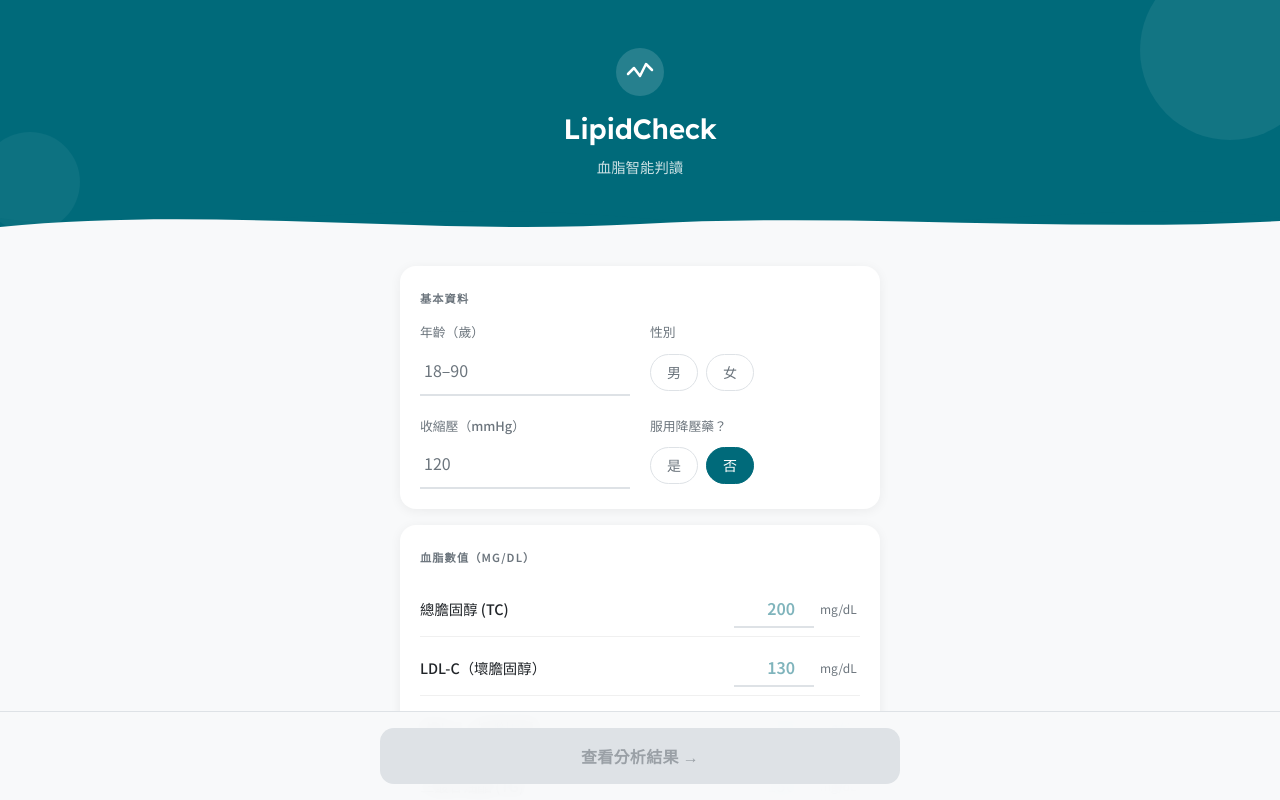
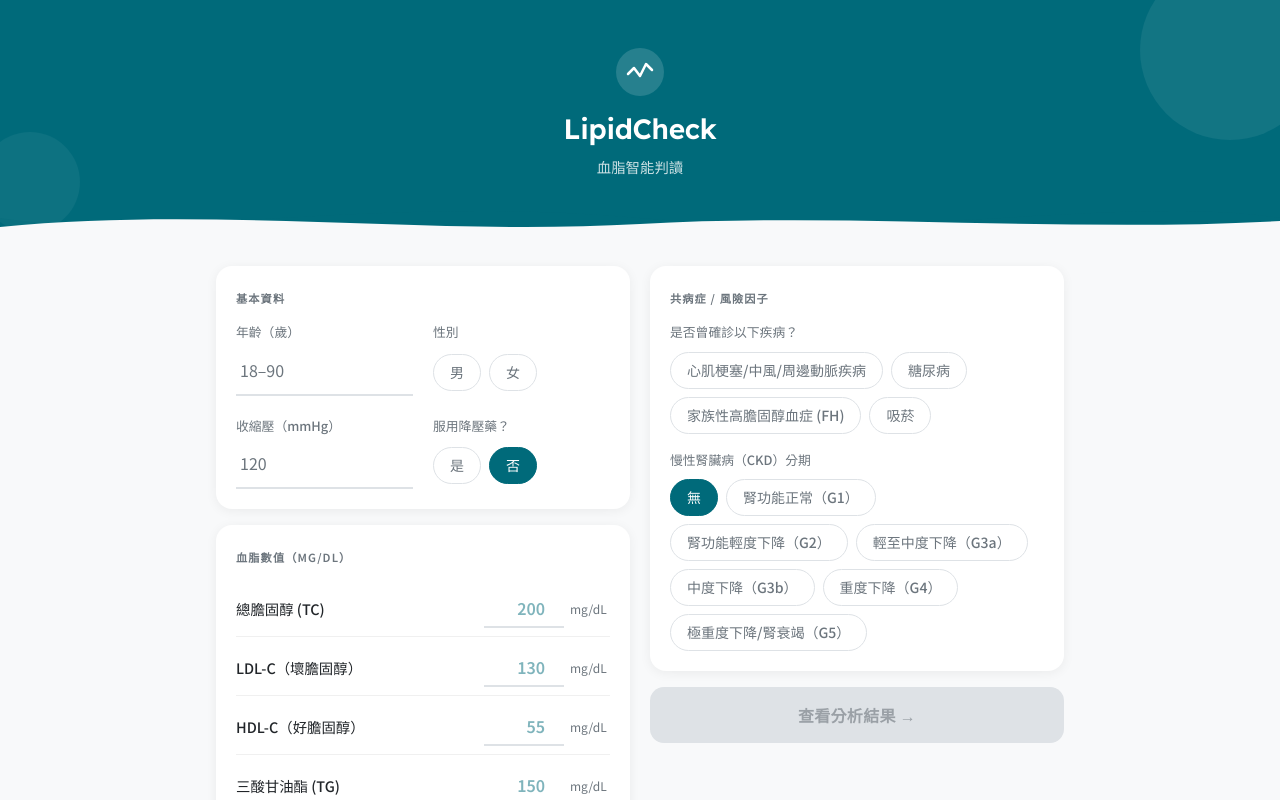
Before and after one commit to junzhi1117-web/lipidcheck, a React (Vite) app: page / in a window 1280 px wide. Shown: the top 800 px of the page. Built offline with nearby package versions, Linux system fonts and the light colour scheme.

Commit message:
feat: 桌面版 UI 優化 — 兩欄表單 / 三欄指引卡 / inline CTA

```diff
--- a/src/App.tsx
+++ b/src/App.tsx
@@ -28,7 +28,7 @@ export default function App() {
   }
 
   return (
-    <div style={{ minHeight: '100vh', backgroundColor: '#F8F9FA' }}>
+    <div className="min-h-screen bg-[#F8F9FA]">
       <WaveHeader />
       <InputForm onSubmit={handleSubmit} />
     </div>
--- a/src/components/InputForm.tsx
+++ b/src/components/InputForm.tsx
@@ -81,7 +81,12 @@ export function InputForm({ onSubmit }: Props) {
   )
 
   return (
-    <div style={{ maxWidth: '520px', margin: '0 auto', padding: '24px 20px 100px' }}>
+    <div className="form-outer-wrap">
+      {/* 桌面兩欄 / 手機單欄 */}
+      <div className="form-layout">
+
+      {/* 左欄：基本資料 + 血脂數值 */}
+      <div className="form-left-col">
 
       {/* 基本資料 */}
       <div className="card" style={{ marginBottom: '16px' }}>
@@ -148,6 +153,11 @@ export function InputForm({ onSubmit }: Props) {
         </div>
       </div>
 
+      </div>{/* end form-left-col */}
+
+      {/* 右欄：共病症 */}
+      <div className="form-right-col">
+
       {/* 共病症 */}
       <div className="card" style={{ marginBottom: '16px' }}>
         <SectionTitle>共病症 / 風險因子</SectionTitle>
@@ -182,8 +192,34 @@ export function InputForm({ onSubmit }: Props) {
         </div>
       </div>
 
-      {/* Sticky CTA */}
-      <div style={{ position: 'fixed', bottom: 0, left: 0, right: 0, padding: '16px 20px', backgroundColor: 'rgba(248,249,250,0.95)', backdropFilter: 'blur(8px)', borderTop: '1px solid #DEE2E6', zIndex: 10 }}>
+      {/* Desktop inline CTA */}
+      <div className="desktop-only" style={{ marginTop: '8px' }}>
+        <button
+          onClick={handleSubmit}
+          disabled={!isValid}
+          style={{
+            width: '100%',
+            padding: '16px',
+            borderRadius: '14px',
+            border: 'none',
+            backgroundColor: isValid ? '#FF6F61' : '#DEE2E6',
+            color: isValid ? 'white' : '#9AA0A6',
+            fontSize: '1rem',
+            fontWeight: 700,
+            cursor: isValid ? 'pointer' : 'not-allowed',
+            transition: 'all 0.2s',
+            letterSpacing: '0.02em',
+          }}
+        >
+          查看分析結果 →
+        </button>
+      </div>
+
+      </div>{/* end form-right-col */}
+      </div>{/* end form-layout */}
+
+      {/* Mobile sticky CTA */}
+      <div className="mobile-only" style={{ position: 'fixed', bottom: 0, left: 0, right: 0, padding: '16px 20px', backgroundColor: 'rgba(248,249,250,0.95)', backdropFilter: 'blur(8px)', borderTop: '1px solid #DEE2E6', zIndex: 10 }}>
         <div style={{ maxWidth: '520px', margin: '0 auto' }}>
           <button
             onClick={handleSubmit}
--- a/src/components/ResultPage.tsx
+++ b/src/components/ResultPage.tsx
@@ -24,7 +24,7 @@ export function ResultPage({ result, onBack }: Props) {
     <div style={{ minHeight: '100vh', backgroundColor: '#F8F9FA' }}>
       <WaveHeader riskLevel={maxRisk} />
 
-      <div style={{ maxWidth: '520px', margin: '0 auto', padding: '20px 20px 40px' }}>
+      <div className="result-outer-wrap" style={{ margin: '0 auto', padding: '20px 20px 40px' }}>
 
         {/* 統合結論 */}
         <div style={{ marginBottom: '20px' }}>
@@ -42,7 +42,7 @@ export function ResultPage({ result, onBack }: Props) {
           <div style={{ fontSize: '0.7rem', fontWeight: 700, letterSpacing: '0.1em', textTransform: 'uppercase', color: '#6C757D', marginBottom: '12px' }}>
             三大指引比較
           </div>
-          <div style={{ display: 'flex', flexDirection: 'column', gap: '10px' }}>
+          <div className="guideline-cards">
             <GuidelineCard result={result.taiwan} />
             <GuidelineCard result={result.accaha} />
             <GuidelineCard result={result.esceas} />
@@ -69,10 +69,12 @@ export function ResultPage({ result, onBack }: Props) {
         </div>
 
         {/* 重新評估按鈕 */}
+        <div style={{ display: 'flex', justifyContent: 'center' }}>
           <button
             onClick={onBack}
             style={{
               width: '100%',
+              maxWidth: '360px',
               padding: '14px',
               borderRadius: '12px',
               border: '2px solid #006A7A',
@@ -87,5 +89,6 @@ export function ResultPage({ result, onBack }: Props) {
           </button>
         </div>
       </div>
+    </div>
   )
 }
--- a/src/index.css
+++ b/src/index.css
@@ -85,3 +85,86 @@ body {
   color: var(--color-muted);
   margin-bottom: 16px;
 }
+
+/* Responsive Utilities */
+.container-max {
+  max-width: 520px;
+  margin: 0 auto;
+  width: 100%;
+}
+
+/* InputForm 佈局 */
+.form-outer-wrap {
+  max-width: 520px;
+  margin: 0 auto;
+  padding: 24px 20px 100px;
+}
+
+.form-layout {
+  display: flex;
+  flex-direction: column;
+  gap: 0;
+}
+
+.form-left-col,
+.form-right-col {
+  width: 100%;
+}
+
+/* ResultPage 指引卡 */
+.guideline-cards {
+  display: flex;
+  flex-direction: column;
+  gap: 10px;
+}
+
+@media (min-width: 768px) {
+  .container-max {
+    max-width: 896px;
+  }
+
+  /* InputForm 桌面兩欄 */
+  .form-outer-wrap {
+    max-width: 896px;
+    padding: 24px 24px 40px;
+  }
+
+  .form-layout {
+    display: grid;
+    grid-template-columns: 1fr 1fr;
+    gap: 20px;
+    align-items: start;
+  }
+
+  /* ResultPage 指引卡三欄 */
+  .guideline-cards {
+    display: grid;
+    grid-template-columns: repeat(3, 1fr);
+    gap: 14px;
+  }
+
+  .desktop-grid-2 {
+    display: grid;
+    grid-template-columns: 1fr 1fr;
+    gap: 20px;
+  }
+
+  .mobile-only {
+    display: none !important;
+  }
+
+  /* 結果頁容器 */
+  .result-outer-wrap {
+    max-width: 896px;
+  }
+}
+
+@media (max-width: 767px) {
+  .desktop-only {
+    display: none !important;
+  }
+
+  .result-outer-wrap {
+    max-width: 520px;
+  }
+}
```
Lines whose indentation alone changed are shown as unchanged.
